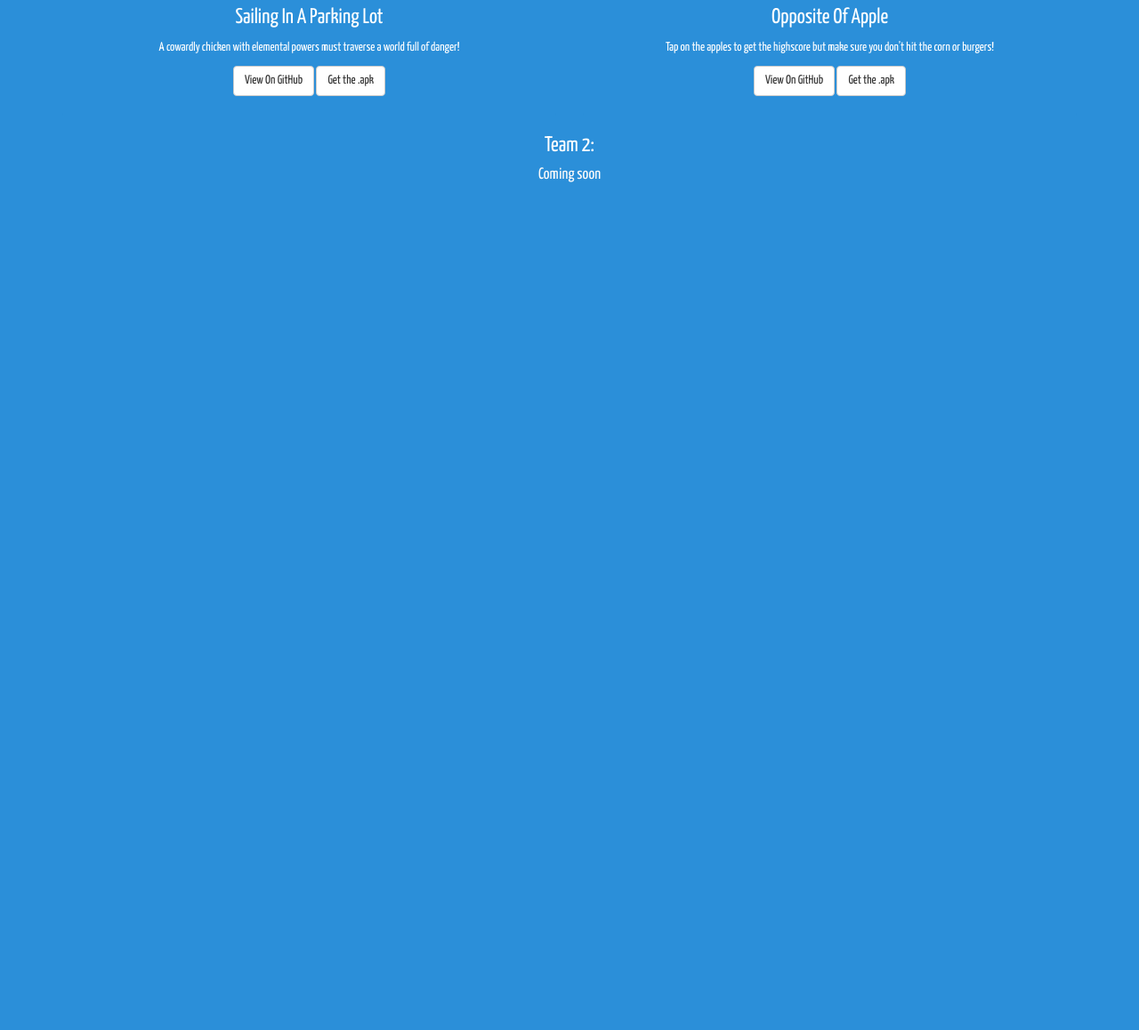
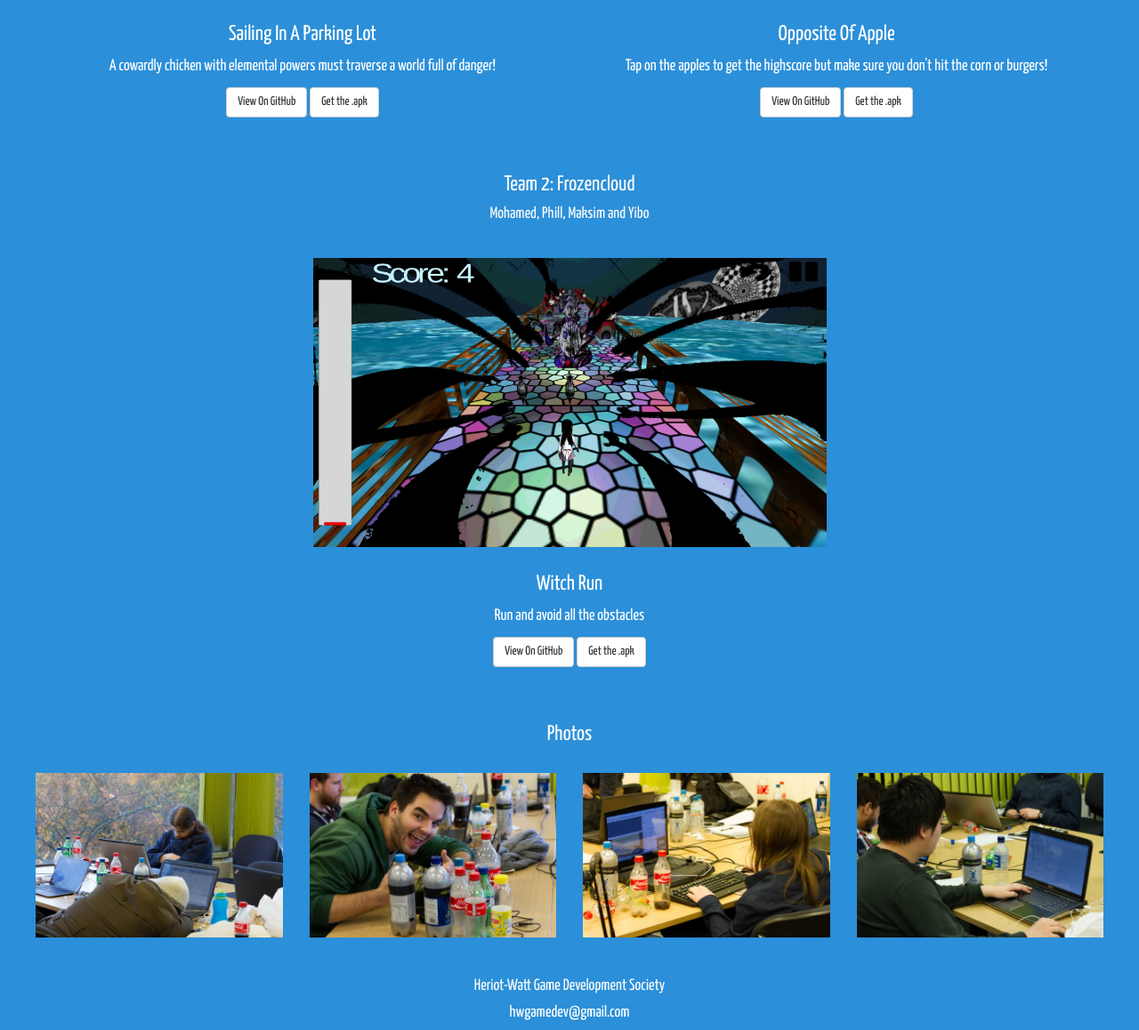
Before and after one commit to hwgamedev/hwgamedev.github.io, a plain HTML site: page index.html in a window 1280 px wide. Shown: the part 820-1978 px from the top of the page at 89% size. Before the commit the page ends 1087 px from the top, so only its background shows below. Drawn offline with nearby package versions, Linux system fonts and the light colour scheme.

Commit message:
Team 2 + photos

```diff
--- a/css/custom.css
+++ b/css/custom.css
@@ -5,6 +5,9 @@ body{
   background: #2B8FD9;
   color: #fff;
   font-family: 'Yanone Kaffeesatz', sans-serif;
+}
+a{
+  color:#fff;
 }
 .center{
   text-align: center;
@@ -26,3 +29,20 @@ h4 {
 footer{
   margin: 50px 0px;
 }
+ul {
+    padding:0 0 0 0;
+    margin:0 0 0 0;
+}
+ul li {
+    list-style:none;
+    margin-bottom:25px;
+}
+ul li img {
+    cursor: pointer;
+}
+.modal-body {
+  padding: 0px;
+}
+footer {
+  margin: 0px;
+}
--- a/index.html
+++ b/index.html
@@ -18,6 +18,7 @@
     <section class="section1">
       <h1 class="center">Game Jam #1</h1>
       <h4 class="center"> We held our first Game Jam on the 14th and 15th of February 2015, below you can see what each team managed to produce.<h4>
+        <div class="row">
       <h3 class="center">Team 1: Teenage Mutant Powerful Jam Titans</h2>
       <h4 class="center"> Mindaugas, Pierre, Tom, John and Tamara</h3>
       <div class="row">
@@ -28,7 +29,7 @@
             <div class="caption">
               <h3 class="center">Sailing In A Parking Lot</h3>
               <p class="center">A cowardly chicken with elemental powers must traverse a world full of danger!</p>
-              <p class="center"><a href="https://github.com/hwgamedev/sailing-in-a-parking-lot" target="_blank" class="btn btn-default" role="button">View On GitHub</a> <a href="https://drive.google.com/file/d/0B_ZTWarvIFGZVl9lRklSZWpYaEk/view" target="_blank" class="btn btn-default" role="button">Get the .apk</a></p>
+              <p class="center"><a href="https://github.com/hwgamedev/sailing-in-a-parking-lot" target="_blank" class="btn btn-default" role="button">View On GitHub</a> <a href="https://drive.google.com/file/d/0B2mMjn_QZ7-YMGhxbTBJZkhZbFE/view?usp=sharing" target="_blank" class="btn btn-default" role="button">Get the .apk</a></p>
             </div>
           </div>
         </div>
@@ -43,16 +44,71 @@
             </div>
           </div>
         </div>
+      </div>
+      <div class="row">
+        <h3 class="center">Team 2: Frozencloud</h2>
+            <h4 class="center"> Mohamed, Phill, Maksim and Yibo</h3>
+            <div class="row">
+              <div class="col-md-6 col-md-offset-3">
+                <div class="thumbnail">
 
-        <h3 class="center">Team 2: </h2>
-          <h4 class="center"> Coming soon</h3>
+                  <img src="img/witch.png" alt="Witch Run">
+                  <div class="caption">
+                    <h3 class="center">Witch Run</h3>
+                    <p class="center">Run and avoid all the obstacles</p>
+                    <p class="center"><a href="https://github.com/hwgamedev/Jam/tree/FrozenCloud" target="_blank" class="btn btn-default" role="button">View On GitHub</a> <a href="https://drive.google.com/file/d/0B2mMjn_QZ7-YWkdpMXYyeWxNWUk/view?usp=sharing" target="_blank" class="btn btn-default" role="button">Get the .apk</a></p>
+                  </div>
+                </div>
+              </div>
+
+            </div>
+          <ul class="row">
+            <h3 class="center">Photos</h2>
+              <br>
+            <li class="col-md-3 col-xs-6">
+                <img class="img-responsive" src="img/jam1.jpg">
+            </li>
+            <li class="col-md-3 col-xs-6">
+                <img class="img-responsive" src="img/jam2.jpg">
+            </li>
+            <li class="col-md-3 col-xs-6">
+                <img class="img-responsive" src="img/jam3.jpg">
+            </li>
+            <li class="col-md-3 col-xs-6">
+                <img class="img-responsive" src="img/jam4.jpg">
+            </li>
+          </ul>
+
+          <div class="modal fade" id="myModal" tabindex="-1" role="dialog" aria-labelledby="myModalLabel" aria-hidden="true">
+   <div class="modal-dialog">
+     <div class="modal-content">
+       <div class="modal-body">
+       </div>
+     </div><!-- /.modal-content -->
+   </div><!-- /.modal-dialog -->
+ </div><!-- /.modal -->
 
     </div>
     </section>
   </div>
   <footer>
+    <h4 class="center">Heriot-Watt Game Development Society<h4>
+      <p class="center"><a class="center" href="mailto:hwgamedev@gmail.com">hwgamedev@gmail.com</a></p>
   </footer>
     <script src="https://ajax.googleapis.com/ajax/libs/jquery/1.11.0/jquery.min.js"></script>
     <script src="js/bootstrap.min.js"></script>
+  <script>       $(document).ready(function(){
+           $('li img').on('click',function(){
+                var src = $(this).attr('src');
+                var img = '<img src="' + src + '" class="img-responsive"/>';
+                $('#myModal').modal();
+                $('#myModal').on('shown.bs.modal', function(){
+                    $('#myModal .modal-body').html(img);
+                });
+                $('#myModal').on('hidden.bs.modal', function(){
+                    $('#myModal .modal-body').html('');
+                });
+           });
+        })</script>
   </body>
 </html>
```
Also changed, not shown: img/game.png (deleted), img/hat.jpg (added), img/jam1.jpg (added), img/jam2.jpg (added), img/jam3.jpg (added), img/jam4.jpg (added), img/witch.png (added).
